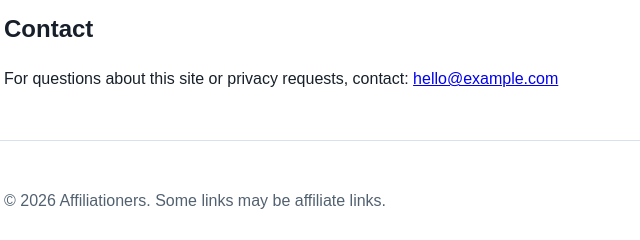
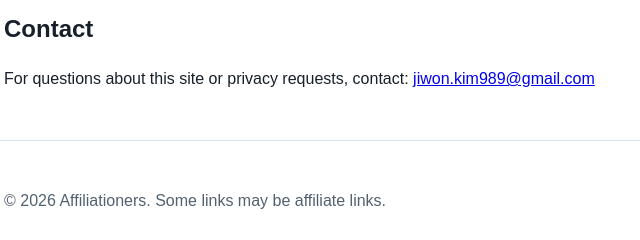
Before and after one commit to jiwonys/affiliationers-page, a plain HTML site: page index.html in a window 1280 px wide. Shown: the part 654-894 px from the top of the page, 200-840 px from the left. Drawn offline with Linux system fonts and the light colour scheme.

Commit message:
Update public contact email

```diff
--- a/index.html
+++ b/index.html
@@ -103,7 +103,7 @@
       <h2>Contact</h2>
       <p>
         For questions about this site or privacy requests, contact:
-        <a href="mailto:hello@example.com">hello@example.com</a>
+        <a href="mailto:jiwon.kim989@gmail.com">jiwon.kim989@gmail.com</a>
       </p>
     </main>
     <footer>
```
Also changed, not shown: privacy.html (+1 -1 lines).
